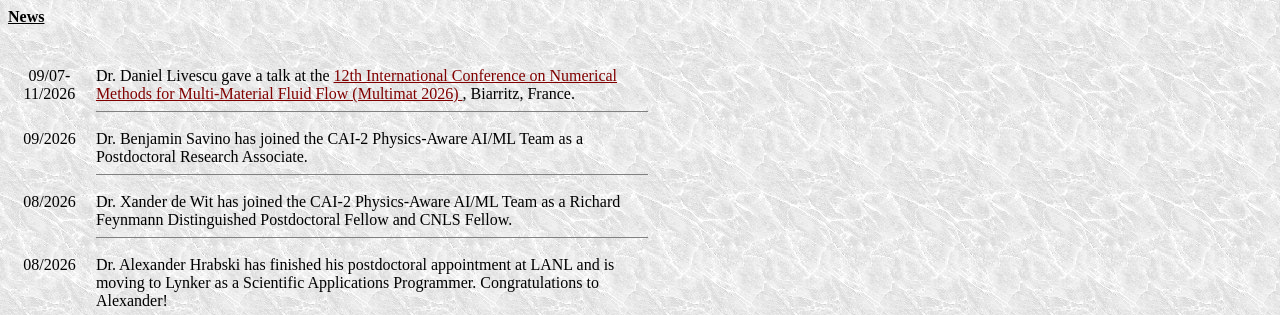
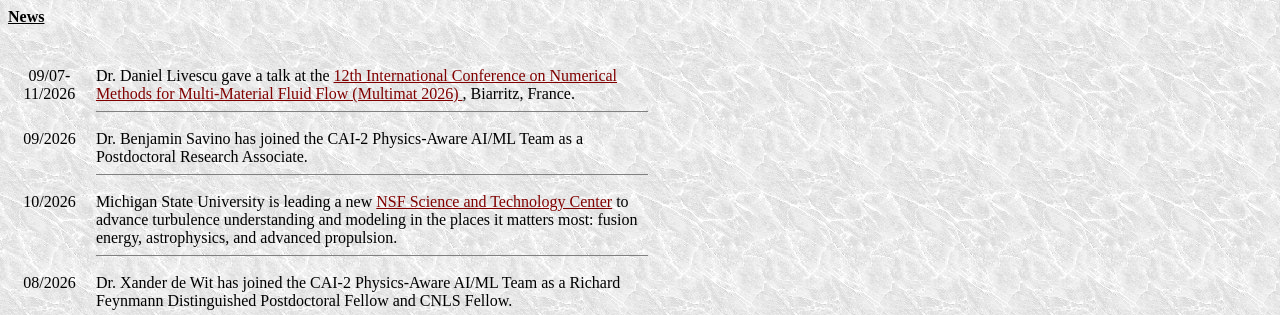
Before and after one commit to dlivescu/dlivescu.github.io, a plain HTML site: page frames/newsletter.html in a window 1280 px wide. Shown: the top 315 px of the page. Drawn offline with Linux system fonts and the light colour scheme.

Commit message:
Update newsletter with new research announcements
Added new entries about Michigan State University's NSF Science and Technology Center and Dr. Xander de Wit joining the CAI-2 team.

```diff
--- a/frames/newsletter.html
+++ b/frames/newsletter.html
@@ -21,6 +21,15 @@
 <td align="center">09/2026 </td>
 <td> Dr. Benjamin Savino has joined the CAI-2 Physics-Aware AI/ML Team as a Postdoctoral
 Research Associate.
+<br /><hr align="left" width="550" size="1" noshade="noshade" /></td>
+</tr>
+
+<tr align="left" valign="top">
+<td align="center">10/2026 </td>
+<td> Michigan State University is leading a new
+<a href="https://tempest-stc.msu.edu/">
+NSF Science and Technology Center</a> to advance turbulence understanding and modeling in the places it matters most:
+fusion energy, astrophysics, and advanced propulsion.
 <br /><hr align="left" width="550" size="1" noshade="noshade" /></td>
 </tr>
 
@@ -56,7 +65,7 @@ CTR Summer Program</a>, Stanford, CA.
 <td align="center">05/2026 </td>
 <td> News release:
 <a href="https://www.lanl.gov/media/news/0521-machine-learning-model">
-Data-driven modeling captures particle motion in turbulence</a>, Stanford, CA.
+Data-driven modeling captures particle motion in turbulence</a>.
 <br /><hr align="left" width="550" size="1" noshade="noshade" /></td>
 </tr>
 
```
